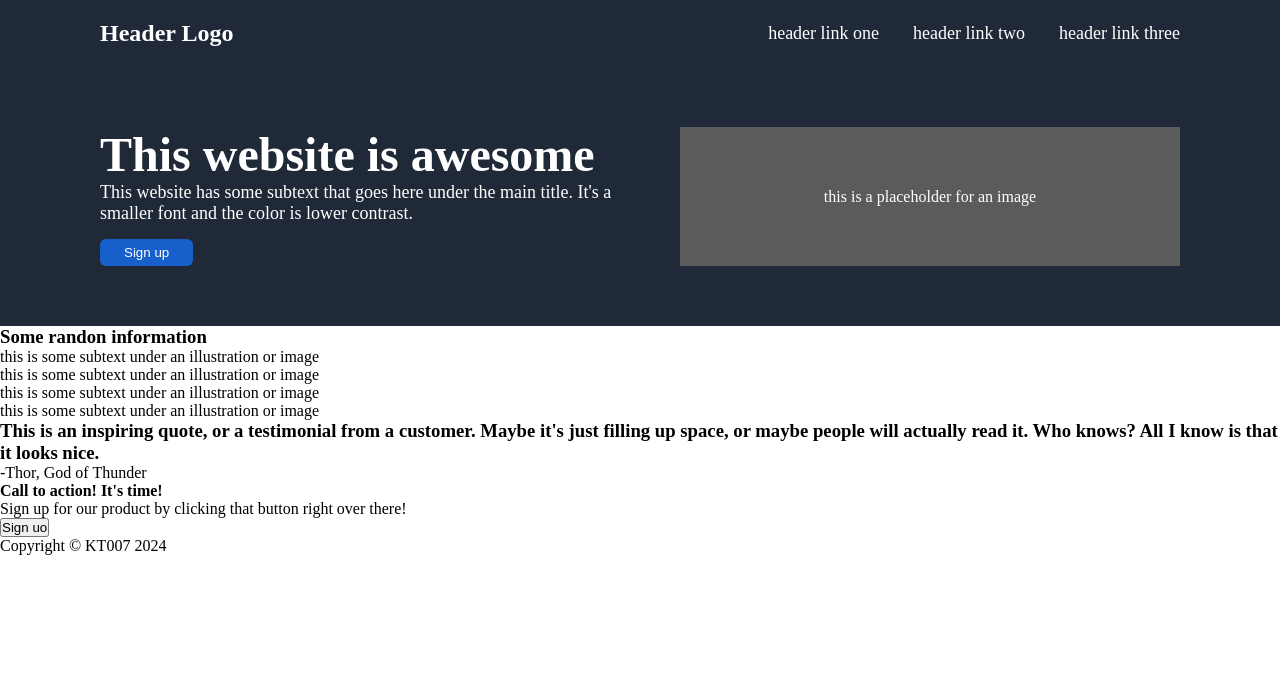
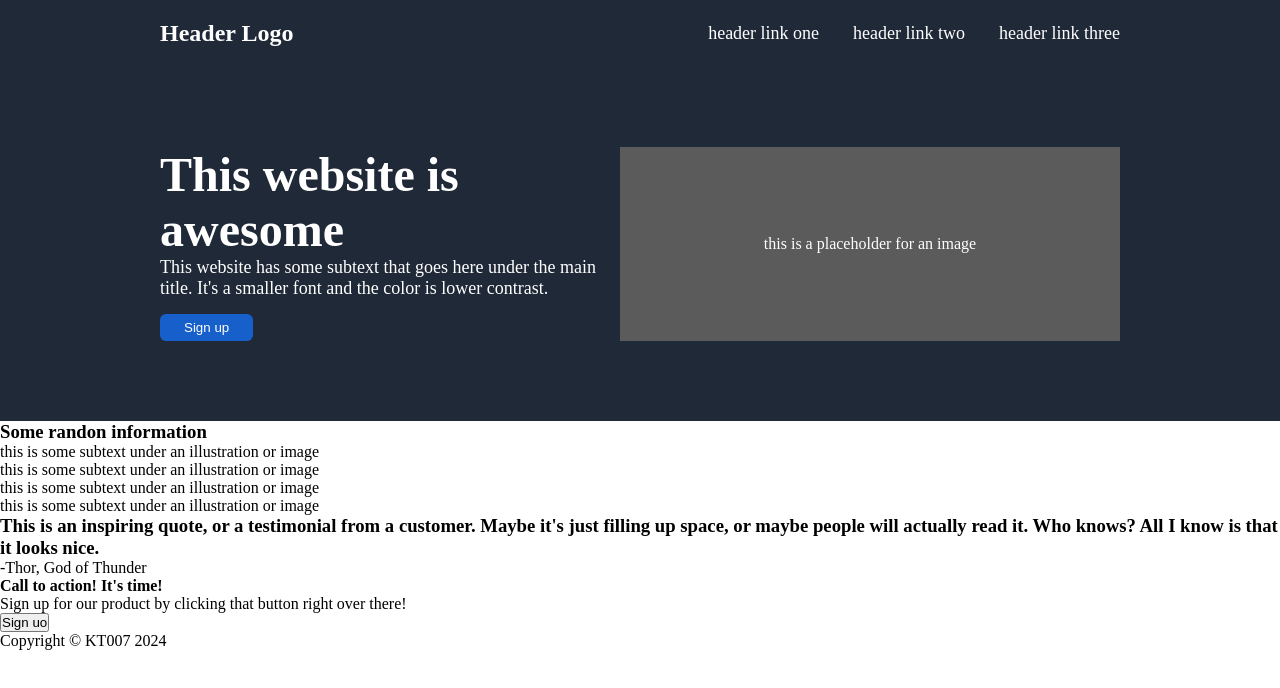
Before and after one commit to kunaal01/landing-page, a plain HTML site: page index.html in a window 1280 px wide. Drawn offline with Linux system fonts and the light colour scheme.

Commit message:
fixed padding for header and section-one

```diff
--- a/style.css
+++ b/style.css
@@ -8,7 +8,7 @@
     display: flex;
     justify-content: space-between;
     align-items: center;
-    padding: 20px 100px 20px 100px;
+    padding: 20px 160px 20px 160px;
     color:white;
 }
 .logo{
@@ -37,7 +37,7 @@
     justify-content: center;
     gap:20px;
     align-items: stretch;
-    padding:60px 100px 60px 100px;
+    padding:80px 160px 80px 160px;
 }
 .text-content{
     color:white;
```
